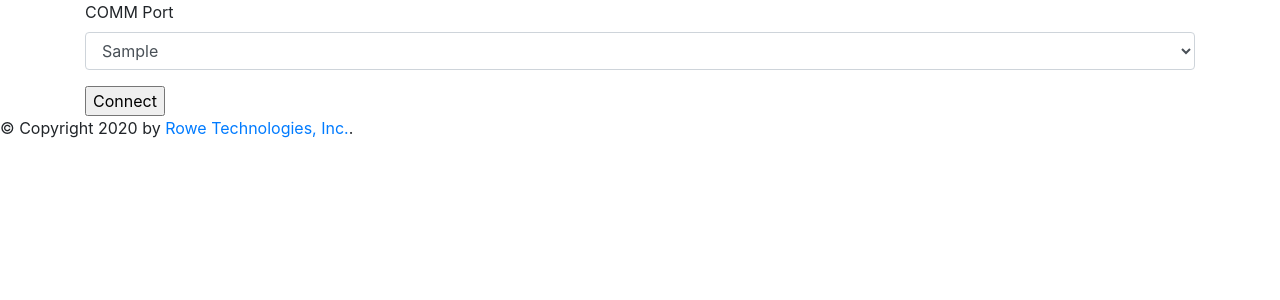
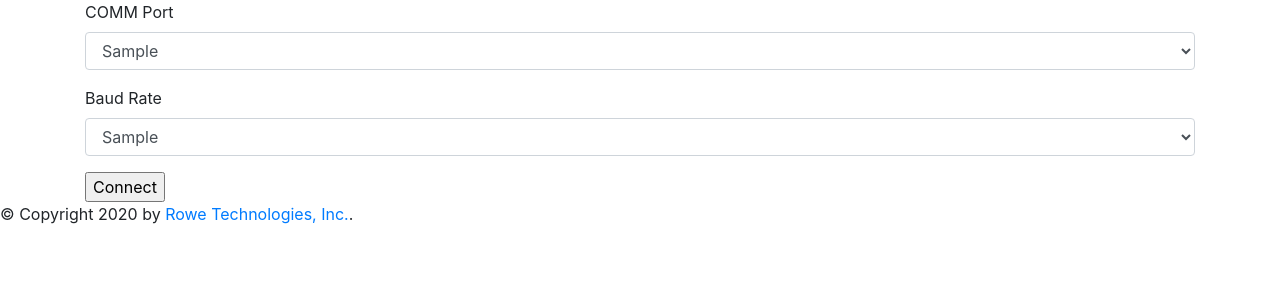
Before and after one commit to ricorx7/DataloggR, a Flask app: template templates/download.j2 in a window 1280 px wide. Shown: the part 69-369 px from the top of the page. Run offline with Flask 2, Linux system fonts and the light colour scheme; the template is opened without the code that fills it: most values are stand-ins (such as "Sample title", 1, 10 or a date in 2020); some libraries are stand-ins or nearby versions.

Commit message:
Working on serial port comms

```diff
--- a/app.py
+++ b/app.py
@@ -1,6 +1,7 @@
 from flask import Flask, request
 from flask import render_template
 from flaskwebgui import FlaskUI
+from rti_python.Datalogger.DataloggerHardware import DataLoggerHardware
 
 # RUN THE APP
 # Windows
@@ -14,30 +15,50 @@ from flaskwebgui import FlaskUI
 app = Flask(__name__)
 ui = FlaskUI(app)
 
+# Datalogger hardward
+logger_hardware = DataLoggerHardware()
+
 
 @app.route("/")
 def main_page():
-
-    comm_port_list = ["COM3", "COMM4"]
-    return render_template("download.j2", comm_ports=comm_port_list)
+    # Use Download page as main
+    return download_page(None, None)
 
 
 @app.route("/download")
-def download_page(selected_comm: str):
-    comm_port_list = ["COM3", "COMM4"]
-    print("Selected Port: " + selected_comm)
+def download_page(selected_comm: str, selected_baud: str):
+    comm_port_list = logger_hardware.get_serial_ports()
+    baud_list = logger_hardware.get_baud_rates()
+    if selected_comm:
+        print("Selected Port: " + selected_comm)
+    if selected_baud:
+        print("Selected Port: " + selected_baud)
+
     # Remove the duplicate selected comm port
     if selected_comm in comm_port_list:
         comm_port_list.remove(selected_comm)
+    if selected_baud in baud_list:
+        baud_list.remove(selected_baud)
 
-    return render_template("download.j2", comm_ports=comm_port_list, selected_comm_port=selected_comm)
+    return render_template("download.j2", comm_ports=comm_port_list, bauds=baud_list, selected_comm_port=selected_comm, selected_baud=selected_baud)
 
 
 @app.route("/serial_connect", methods=['POST'])
 def serial_connect():
-    selected_comm_port = request.form.get('comm_port_select')
+    selected_comm_port = request.form.get('comm_port_selected')
+    selected_baud = request.form.get('baud_selected')
     print(selected_comm_port)
-    return download_page(selected_comm_port)
+    print(selected_baud)
+    return download_page(selected_comm_port, selected_baud)
+
+
+@app.route("/scan_serial", methods=['POST'])
+def scan_serial():
+    selected_comm_port = request.form.get('comm_port_selected')
+    selected_baud = request.form.get('baud_selected')
+    print(selected_comm_port)
+    print(selected_baud)
+    return download_page(selected_comm_port, selected_baud)
 
 
 # Run the flask APP
--- /dev/null
+++ b/bo.txt
@@ -0,0 +1 @@
+2020-04-29 13:36:39.965918
--- a/requirements.txt
+++ b/requirements.txt
@@ -1 +1,2 @@
 flaskwebgui
+pyserial
--- a/templates/download.j2
+++ b/templates/download.j2
@@ -19,7 +19,7 @@
 <form action="/serial_connect" method="POST">
   <div class="form-group">
     <label for="exampleFormControlSelect1">COMM Port</label>
-    <select class="form-control" name="comm_port_select" id="comm_port_select">
+    <select class="form-control" name="comm_port_selected" id="comm_port_select">
         {% if selected_comm_port != null %}
             <option selected="selected">{{ selected_comm_port }}</option>
         {% endif %}
@@ -29,6 +29,18 @@
         {% endfor %}
     </select>
   </div>
+  <div class="form-group">
+    <label for="exampleFormControlSelect1">Baud Rate</label>
+    <select class="form-control" name="baud_selected" id="baud_selected">
+        {% if selected_comm_port != null %}
+            <option selected="selected">{{ selected_baud }}</option>
+        {% endif %}
+
+        {% for baud in bauds %}
+            <option>{{ baud }}</option>
+        {% endfor %}
+    </select>
+  </div>
   <input type="submit" value="Connect"><br>
 </form>
 
```
Also changed, not shown: README.md (added).
